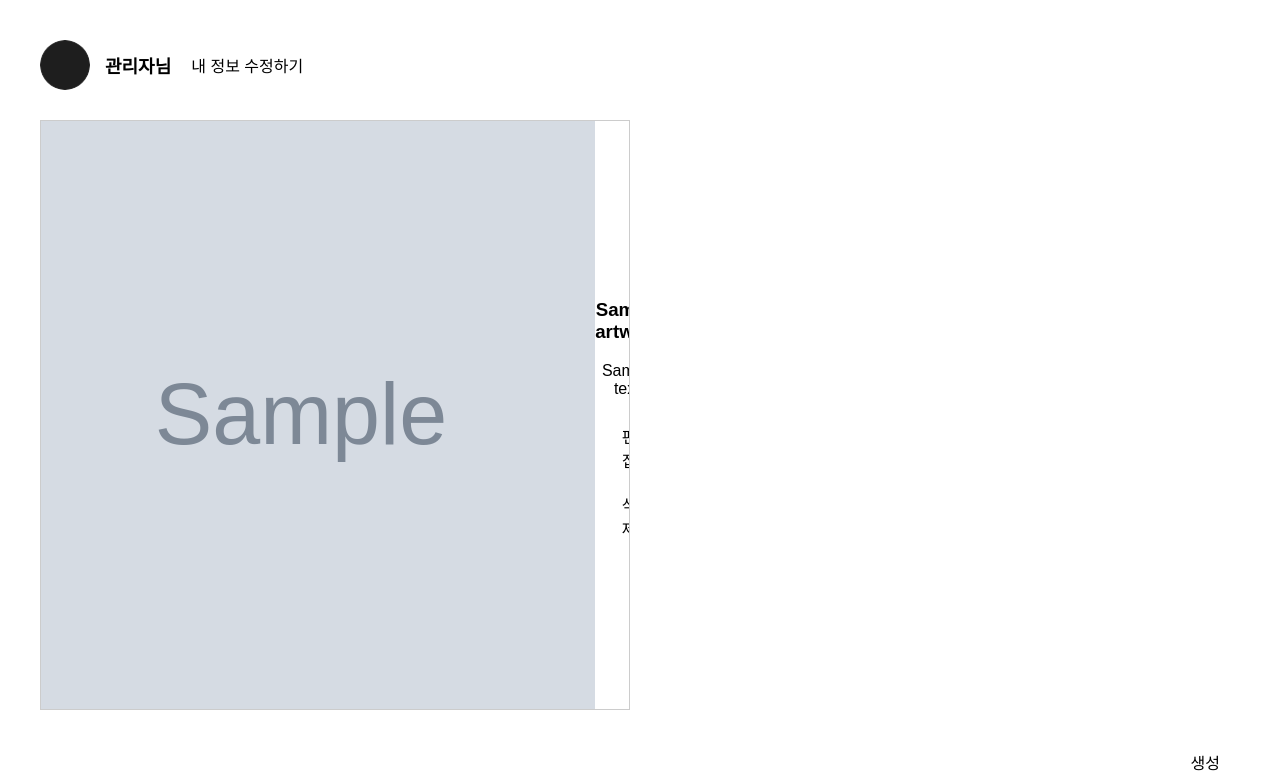
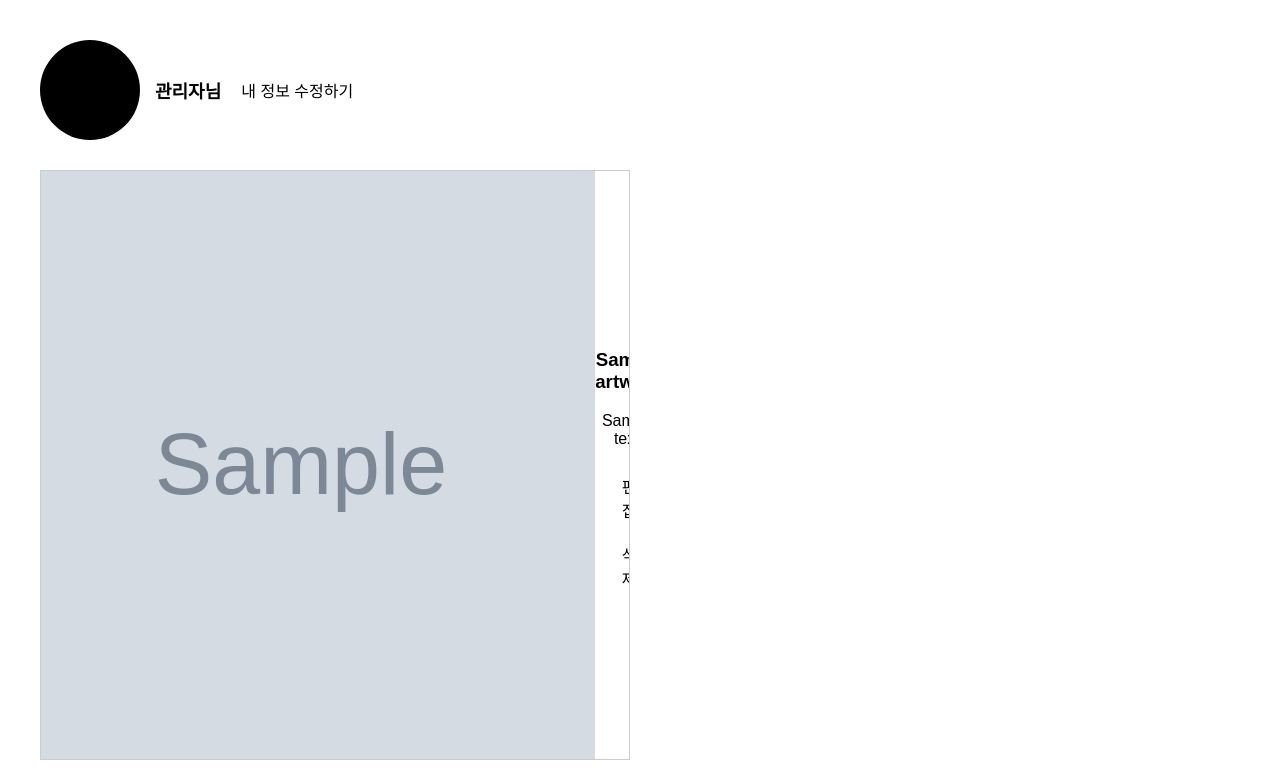
Before and after one commit to kdowon3/ArtistZip, a Django app: page /myprofile/1/ in a window 1280 px wide. Shown: the part 75-846 px from the top of the page. Run offline with Django 5.2, Linux system fonts and the light colour scheme; a user stored in the database is signed in; data comes from the database, SQL or seed files in the repository; tables that the repository leaves empty hold one stand-in row (values such as "Sample post"); grey boxes marked "Sample" are stand-in pictures.

Commit message:
프로필사진수정

```diff
--- a/ArtistZip/MyApp/templates/MyApp/myprofile.html
+++ b/ArtistZip/MyApp/templates/MyApp/myprofile.html
@@ -2,7 +2,11 @@
 <div class="myprofile-container">
     <div class="myprofile-header">
         <div class="myprofile-info">
-            <img src="{% static 'images/my-avatar.png' %}" alt="프로필 이미지" class="myprofile-image" />
+            {% if user.profile_picture %}
+                <img src="{{ user.profile_picture.url }}" alt="프로필 이미지" class="myprofile-image" />
+            {% else %}
+                <div class="myprofile-image avatar-placeholder"></div>
+            {% endif %}
             <span class="myprofile-name">{{ user.username }}님</span>
             <a href="{% url 'edit_profile' %}">
                 <button class="myprofile-action-btn">내 정보 수정하기</button>
```
